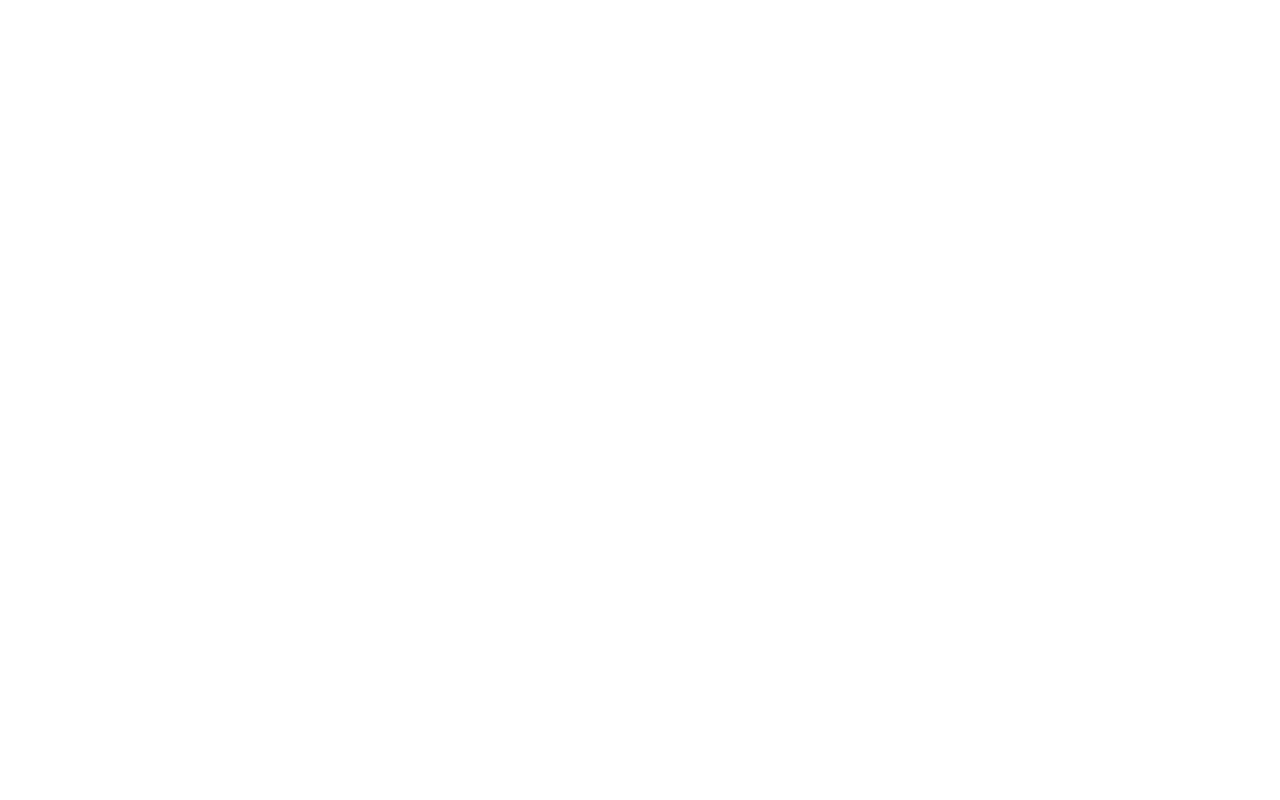
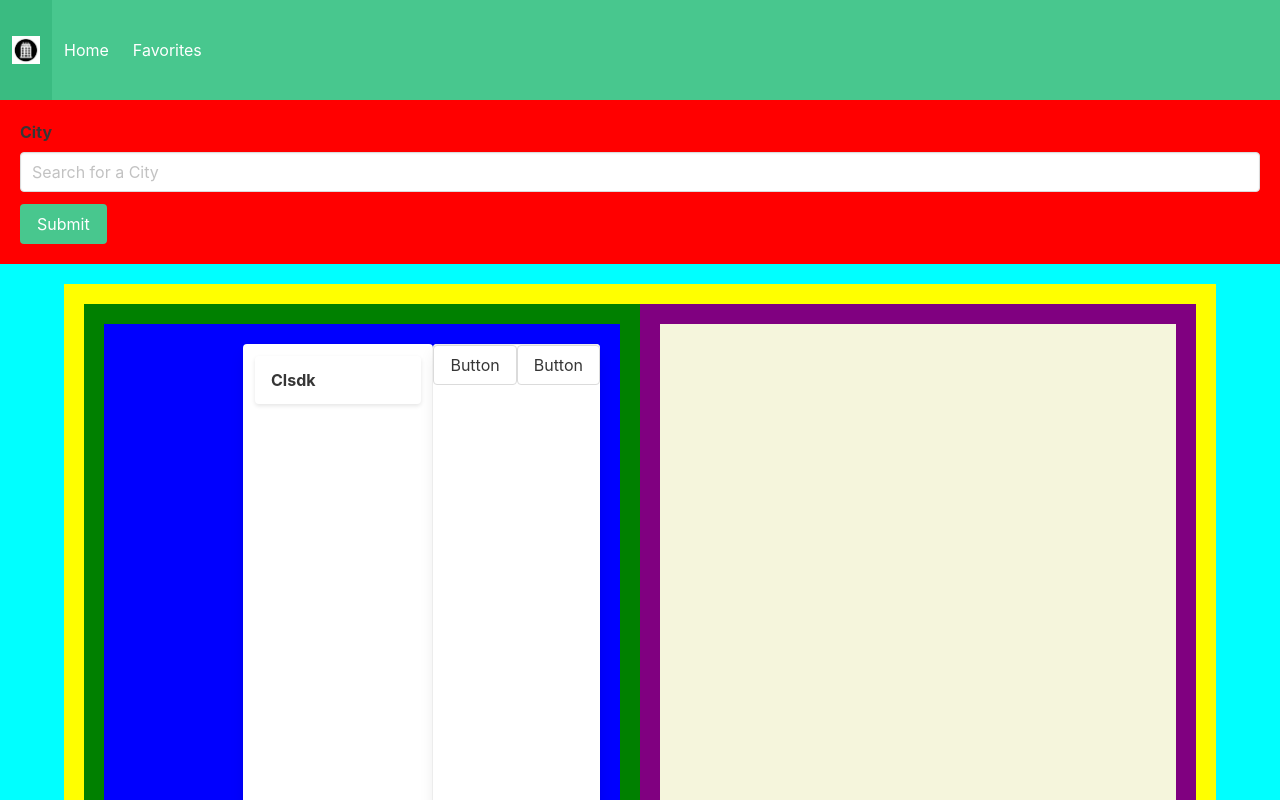
Before and after one commit to thandyn/Hotels-on-Demand, a plain HTML site: page index.html in a window 1280 px wide. Shown: the top 800 px of the page. Drawn offline with nearby package versions, Linux system fonts and the light colour scheme.

Commit message:
updated HTML

```diff
--- a/assets/css/style.css
+++ b/assets/css/style.css
@@ -0,0 +1,61 @@
+*{
+
+}
+
+nav {
+  height: 100px;
+}
+
+.header-nav {
+  margin-bottom: 30px;
+}
+
+.nav-icon {
+
+}
+
+.search-container {
+  padding: 20px;
+  background-color: red;
+}
+
+.card-container {
+  padding: 20px;
+  background-color: aqua;
+  height: 1000px;
+}
+
+.container {
+  background-color: yellow;
+  padding: 20px;
+}
+
+.hotel-container{
+  background-color: green;
+  padding: 20px;
+
+}
+
+.rest-container {
+  background-color: purple;
+  padding: 20px;
+}
+
+.rest-card {
+  background-color: beige;
+  padding: 20px;
+}
+
+.hotel-card {
+  background-color: blue;
+  padding: 20px;
+  display: block;
+}
+
+.card-header {
+  display: flex;
+}
+
+.card-footer {
+  justify-content: flex-end;
+}
--- a/index.html
+++ b/index.html
@@ -5,8 +5,85 @@
   <meta http-equiv="X-UA-Compatible" content="IE=edge">
   <meta name="viewport" content="width=device-width, initial-scale=1.0">
   <title>Document</title>
+  <link rel="stylesheet" href="./assets/css/reset.css">
+  <!-- <link rel="stylesheet" href="https://cdnjs.cloudflare.com/ajax/libs/materialize/1.0.0/css/materialize.min.css"> -->
+  <link rel="stylesheet" href="https://cdn.jsdelivr.net/npm/bulma@0.9.4/css/bulma.min.css">
+  <link rel="stylesheet" href="./assets/css/style.css">
 </head>
 <body>
+  <header>
+    <!-- nav -->
+    <nav class="navbar is-success" role="navigation" aria-label="main navigation">
+      <div class="navbar-brand">
+        <a class="navbar-item" href="#index.html">
+          <img class="nav-icon" src="./assets/images/hotel icon.png" width="150%" height="150%">
+        </a>
+      </div>
+      <div id="navbarBasicExample" class="navbar-menu">
+        <div class="navbar-start">
+          <a class="navbar-item">
+            Home
+          </a>
+          <a class="navbar-item">
+            Favorites
+          </a>
+          </div>
+        </div>
+
+      </div>
+    </nav>
+  </header>
+    <!-- text input -->
+    <div class="search-container">
+      <div class="field">
+        <label class="label">City</label>
+        <div class="control">
+          <input class="input" type="text" placeholder="Search for a City">
+        </div>
+      </div>
+      <div class="field is-grouped">
+        <div class="control">
+          <button class="button is-link is-success">Submit</button>
+        </div>
+      </div>
+    </div>
+
+<!-- containers -->
+
+    <div class="tile card-container">
+      <div class="tile container is-12 column">
+        <div class="tile hotel-container">
+          <div class="tile hotel-card is-12 column ">
+            <div class="card is-offset-one-quarter column">
+              <header class="card-header">
+                <p class="card-header-title ">
+                  Clsdk
+                </p>
+              </header>
+            </div>
+            <div class="card">
+              <div class="card-image">
+                <figure class="image is-4by3">
+                  <img src="https://bulma.io/images/placeholders/640x480.png" alt="Placeholder image">
+                </figure>
+              </div>
+            </div>
+            <div class="card">
+              <footer class="card-footer">
+                <button class="button">Button</button>
+                <button class="button">Button</button>
+              </footer>
+            </div>
+          </div>
+        </div>
+        <div class="tile rest-container " >
+          <div class="tile  rest-card is-12 column  ">
+
+          </div>
+        </div>
+      </div>
+
+    </div>
 
 </body>
 </html>
```
Also changed, not shown: assets/images/hotel icon.png (added).
